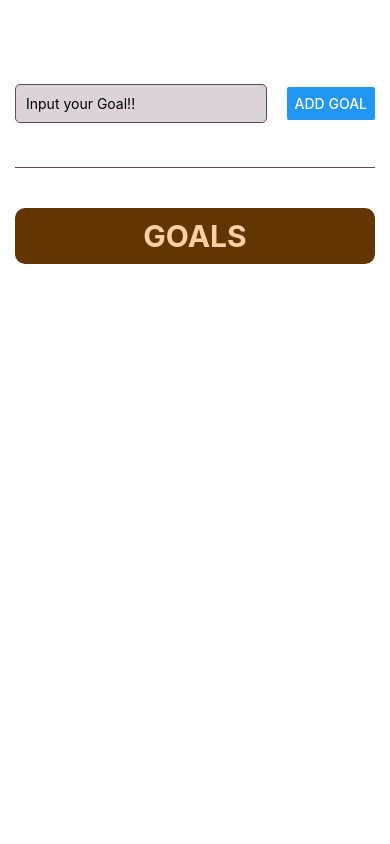
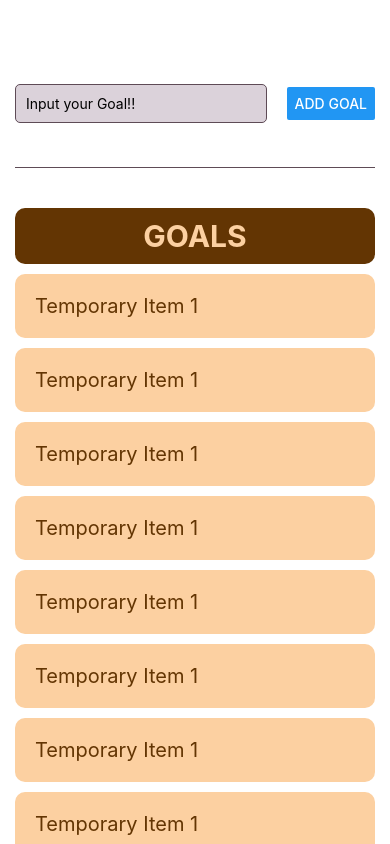
Before and after one commit to SufiAzarquiel/Goals-React-Native, a React Native app: screen / in a window 390 px wide. Built offline with nearby package versions, Linux system fonts and the light colour scheme.

Commit message:
Add scroll view and a bunch of temporary view items

```diff
--- a/App.js
+++ b/App.js
@@ -1,17 +1,12 @@
-import { View, TextInput, Button, Text, StyleSheet } from 'react-native';
+import { View, TextInput, Button, Text, StyleSheet,ScrollView } from 'react-native';
 import React, { useState, useEffect } from 'react';
 
 export default function App() {
   const [newGoal, setNewGoal] = useState("")
 
   const [goals, setGoals] = useState([])
+
   const addGoalHandler = () => {
-    /*const newGoalObject = {
-      id: counter++,
-
-    }*/
-
-
     setGoals(currentGoals => [...currentGoals, newGoal])
     setNewGoal("")
   }
@@ -40,6 +35,52 @@ export default function App() {
       </View>
       <View style={styles.goalsContainer}>
         <Text style={styles.goalHeader}>GOALS</Text>
+        <ScrollView>
+          <View style={styles.goalItem}>
+            <Text style={styles.goalText}>
+              Temporary Item 1
+            </Text>
+          </View>
+          <View style={styles.goalItem}>
+            <Text style={styles.goalText}>
+              Temporary Item 1
+            </Text>
+          </View>
+          <View style={styles.goalItem}>
+            <Text style={styles.goalText}>
+              Temporary Item 1
+            </Text>
+          </View>
+          <View style={styles.goalItem}>
+            <Text style={styles.goalText}>
+              Temporary Item 1
+            </Text>
+          </View>
+          <View style={styles.goalItem}>
+            <Text style={styles.goalText}>
+              Temporary Item 1
+            </Text>
+          </View>
+          <View style={styles.goalItem}>
+            <Text style={styles.goalText}>
+              Temporary Item 1
+            </Text>
+          </View>
+          <View style={styles.goalItem}>
+            <Text style={styles.goalText}>
+              Temporary Item 1
+            </Text>
+          </View>
+          <View style={styles.goalItem}>
+            <Text style={styles.goalText}>
+              Temporary Item 1
+            </Text>
+          </View>
+          <View style={styles.goalItem}>
+            <Text style={styles.goalText}>
+              Temporary Item 1
+            </Text>
+          </View>
           {goals.map((goal, index) => {
             return (
               <View key={index} style={styles.goalItem}>
@@ -49,6 +90,7 @@ export default function App() {
               </View>
             )
           })}
+        </ScrollView>
       </View>
     </View>
   );
```
Lines whose indentation alone changed are shown as unchanged.
